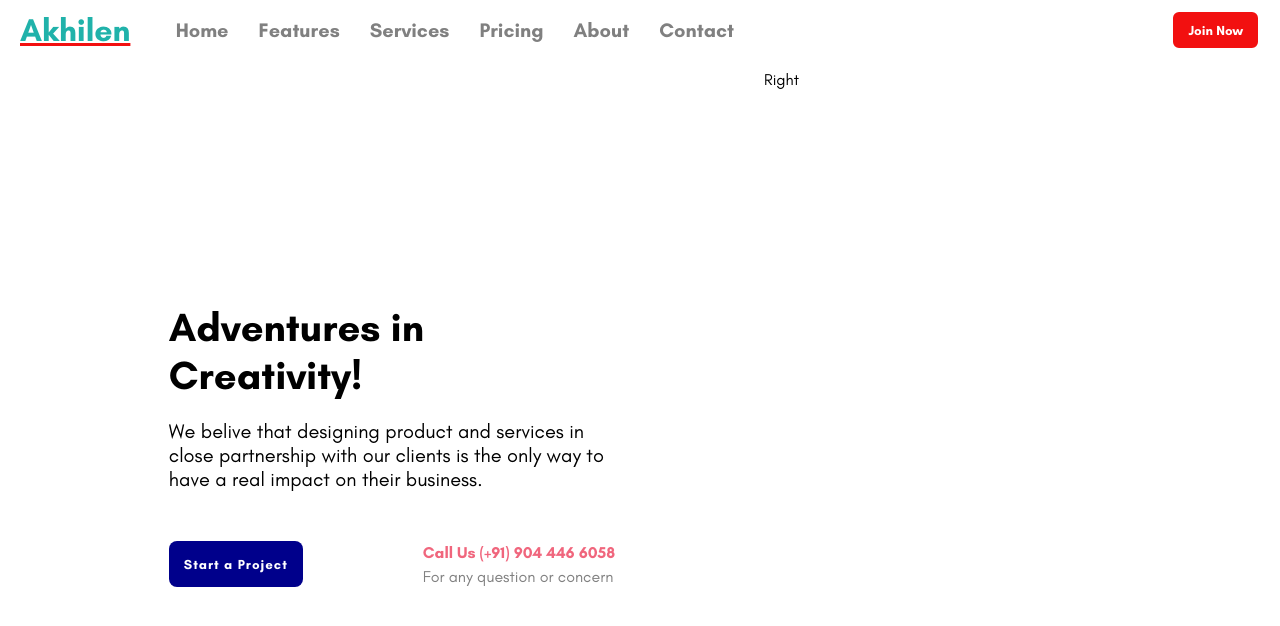
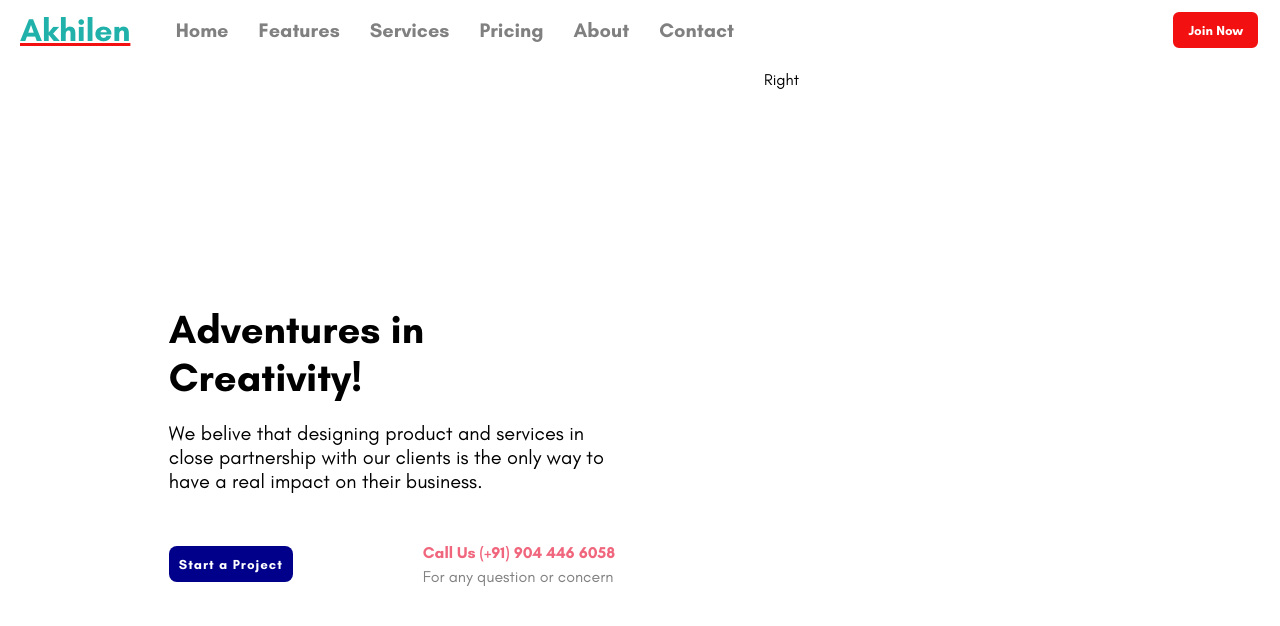
Before and after one commit to DevSatis/akhilenwebsite, a React (Create React App) app: page / in a window 1280 px wide. Shown: the top 626 px of the page. Built offline with nearby package versions, Linux system fonts and the light colour scheme.

Commit message:
Button_Changes

```diff
--- a/src/components/Intro.js
+++ b/src/components/Intro.js
@@ -31,7 +31,7 @@ const Info = styled.div`
   justify-content: space-between;
 `;
 const Button = styled.button`
-  padding: 15px;
+  padding: 10px;
   background-color: darkblue;
   color: white;
   font-weight: bold;
```
